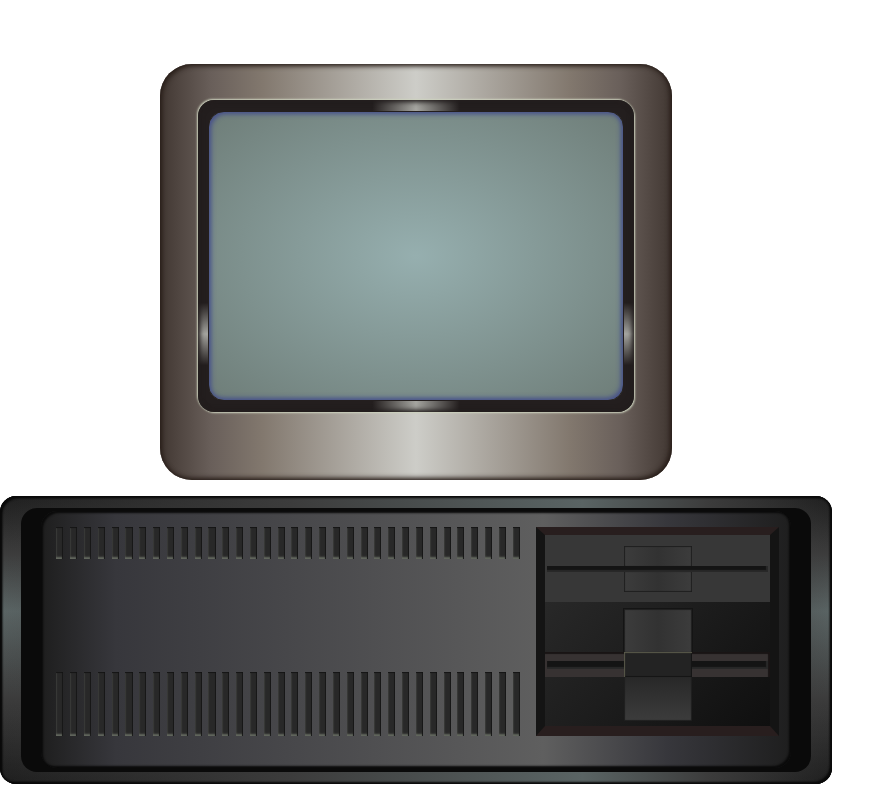
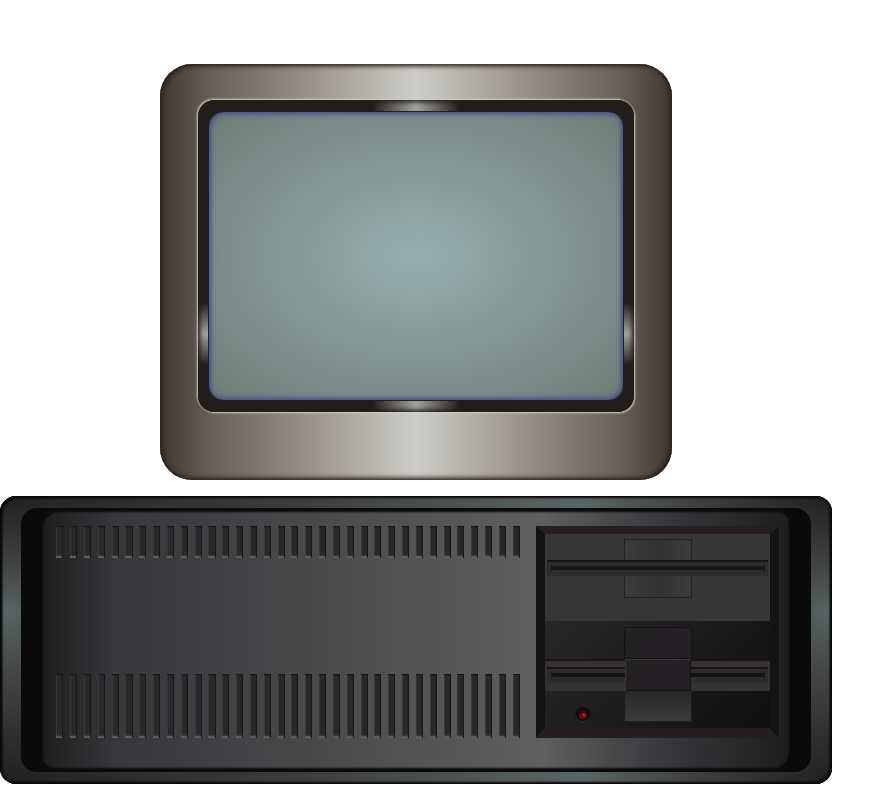
Before and after one commit to LMazouin/magic-number, a website: page index.html in a window 1280 px wide. Shown: the whole page, without its empty margins (0-895 px from the left). Drawn offline with Linux system fonts and the light colour scheme.

Commit message:
refining design

```diff
--- a/index.html
+++ b/index.html
@@ -92,18 +92,22 @@
           </section>
           <section class="box-right">
             <div class="disk-1">
-              <div class="slot-1"></div>
-              <div class="slot-1"></div>
-              <div class="slot-1"></div>
+              <div></div>
+              <div>
+                <div></div>
+              </div>
+              <div></div>
             </div>
             <div class="disk-2">
-              <div class="slot-2"></div>
-              <div class="slot-2">
-                <div></div>
-                <div></div>
-                <div></div>
+              <div></div>
+              <div>
+                <div>
+                  <div></div>
+                </div>
               </div>
-              <div class="slot-2"></div>
+              <div>
+                <div class="lamp"></div>
+              </div>
             </div>
           </section>
         </div>
--- a/style.css
+++ b/style.css
@@ -2,9 +2,12 @@ html {
 	font-size: 64px;
 }
 
+* {
+	margin: 0;
+	padding: 0;;
+}
+
 body {
-  margin: 0;
-  padding: 0;
 	font-family: monospace;
 	color: #FFF;;
 }
@@ -23,7 +26,7 @@ main {
 	width: 8rem;
 	height: 6.5rem;
   background: linear-gradient(to right, rgb(65,55,50), rgb(105,95,90), rgb(130, 120, 110) 20%, rgb(205,205,200), rgb(130,120,110) 80%, rgb(105,95,90), rgb(65,55,50));
-	box-shadow: inset 2px 2px 5px rgb(40,30,25), inset -2px -2Px 5px rgb(40,30,25);
+	box-shadow: inset 2px 2px 5px rgb(40,30,25), inset -2px -2px 5px rgb(40,30,25);
 	border-radius: 0.5rem;
 }
 
@@ -53,7 +56,7 @@ main {
 
 .screen {
 	margin: auto;
-	z-index: 2;;
+	z-index: 2;
 	height: 92%;
 	width: 95%;
 	background: radial-gradient(rgb(150,175,175), rgb(110,125,120));
@@ -93,8 +96,6 @@ main {
 	border-radius: 0.25rem;
 }
 
-
-
 .box-2 {
 	display: flex;
 	position: relative;
@@ -104,8 +105,6 @@ main {
 	height: 92%;;
 	background: rgb(10,10,10);
 	border-radius: 0.25rem;
-	/* box-shadow: inset 1px 1px 2px rgb(90,100,100), inset -1px -1px 2px rgb(90,100,100); */
-
 }
 
 .box-3 {
@@ -113,7 +112,7 @@ main {
 	position: relative;
 	margin: auto;
 	width: 95%;
-	height: 97%;
+	height: 98%;
 	background: linear-gradient(to left, rgb(30, 30, 30), rgb(55,55,60), rgb(95,95,95) 33%, rgb(55,55,60) 90%, rgb(30,30,30));
 	border-radius: 0.25rem;
 	box-shadow: inset 2px 2px 2px rgb(10,10,10), inset -2px -2px 2px rgb(10,10,10);
@@ -147,12 +146,11 @@ section div {
 }
 
 .box-right {
+	position: relative;
 	flex-direction: column;
-	justify-content: stretch;
 	width: 30%;
 	margin-top: 0.25rem;
 	margin-bottom: 0.5rem;
-	margin-left: 0;
 	margin-right: 0.1rem;
 	border-top: solid 8px rgb(40,30,30);
 	border-right: solid 9px rgb(20,20,20);
@@ -182,30 +180,33 @@ section div {
 	display: flex;
 	flex-direction: column;
 	align-items: center;
-	justify-content: center;
+	justify-content: flex-start;
 	width: 100%;
-	height: 35%;;
+	height: 45%;;
 	background: rgb(55,55,55);
 }
 
 .disk-1 div:nth-child(1) {
 	width: 30%;
-	height: 30%;
+	height: 25%;
+	margin-top: 2%;
 	background: linear-gradient(to right, rgb(60,60,60), rgb(50,50,50), rgb(60,60,60));
 	box-shadow: inset -1px 1px 1px rgb(30,30,30), inset 1px 0 1px rgb(30,30,30);
 
 }
 
 .disk-1 div:nth-child(2) {
+	position: relative;
+	display: flex;
 	width: 98%;
-	height: 10%;;
-	background: rgb(20,20,20);
-	box-shadow: inset -2px -2px 1px rgb(40,40,40);
+	height: 0.25rem;;
+	background: rgb(45,45,45);
+	box-shadow: inset 0 2px 1px rgb(25,20,20);
 }
 
 .disk-1 div:nth-child(3) {
 	width: 30%;
-	height: 30%;
+	height: 25%;
 	background: linear-gradient(to right, rgb(60,60,60), rgb(50,50,50), rgb(60,60,60));
 	box-shadow: inset -1px -1px 1px rgb(30,30,30), inset 1px 0px 1px rgb(30,30,30)
 }
@@ -216,58 +217,115 @@ section div {
 	align-items: center;
 	justify-content: center;
 	width: 100%;
-	height: 65%;
+	height: 55%;
 	background: linear-gradient(315deg, rgb(15,15,15), rgb(40,40,40));
 }
 
 .disk-2 > div:nth-child(1) {
 	width: 30%;
-	height: 35%;
-	background: linear-gradient(to right, rgb(60,60,60), rgb(50,50,50), rgb(60,60,60));
-	box-shadow: inset -1px 1px 1px rgb(30,30,30), inset 1px 0 1px rgb(30,30,30);
-	border-top: solid 1px rgb(20,20,20);
-	border-left: solid 1px rgb(20,20,20);
-	border-right: solid 1px rgb(20,20,20);
+	height: 30%;
+	background: linear-gradient(315deg, rgb(40,30,40), rgb(35,35,35));
+	box-shadow: inset 1px 1px 1px rgb(20,20,20), inset -1px -1px 1px rgb(20,20,20);
+	border: solid 1px rgb(2à,20,20);
 }
 
 .disk-2 > div:nth-child(2) {
 	display: flex;
 	align-items: center;
 	width: 100%;
-	height: 20%;;
+	height: 0.5rem;;
 	background: rgb(55,50,50);
-	box-shadow: inset -2px 2px 1px rgb(25,20,20);
+	box-shadow: inset 0 2px 1px rgb(25,20,20);
 }
 
 .disk-2 > div:nth-child(3) {
 	width: 30%;
-	height: 35%;
+	height: 30%;
 	background: linear-gradient(to bottom, rgb(40,40,40), rgb(60,60,60));
-	box-shadow: inset -1px -1px 1px rgb(30,30,30), inset 1px 0px 1px rgb(30,30,30)
+	box-shadow: inset -1px -1px 1px rgb(30,30,30), inset 1px 0 1px rgb(30,30,30);
 }
 
-.disk-2 > div:nth-child(2) > div:nth-child(1) {
-	margin-right: 0;
-	width: 34%;
-	height: 30%;;
-	background: rgb(20,20,20);
-	box-shadow: inset 0 -2px 1px rgb(40,40,40);
+.disk-2 > div:nth-child(2) > div {
+	position: relative;
+	display: flex;
+	justify-content: center;
+	align-items: center;
+	z-index: 1;
+	width: 98%;
+	height: 0.25rem;;
+	background: rgb(45,45,45);
+	box-shadow: inset 0 2px 1px rgb(25,20,20);
 
 }
 
-.disk-2 > div:nth-child(2) > div:nth-child(2) {
-	margin: 0;
-	width: 30%;
-	height: 100%;;
-	background: rgb(35,35,35);
-	box-shadow: inset 1px 1px 1px rgb(90,90,75), inset -1px -1px 1px rgb(20,20,20);
-
+.disk-2 > div:nth-child(2) > div > div, .disk-1 > div:nth-child(2) >div {
+	position: absolute;
+	top: 0;
+	left: 0;
+	bottom: 0;
+	right: 0;
+	margin: auto;
+	width: 95%;
+	height: 0.0625rem;
+	background: rgb(20,20,20);
+	border-top: solid 2px rgb(45, 45, 45);
+	border-bottom: solid 2px rgb(45, 45, 45);
+	border-left: solid 2px rgb(25, 25, 25);
+	border-right: solid 2px rgb(25, 25, 25);
 }
 
-.disk-2 > div:nth-child(2) > div:nth-child(3) {
-	margin-left: 0;
-	width: 34%;
-	height: 30%;;
-	background: rgb(20,20,20);
-	box-shadow: inset -2px -2px 1px rgb(40,40,40);
+.disk-2 > div:nth-child(2) > div::after {
+	content: "";
+	position: absolute;
+	margin: auto;
+	top: 0;
+	left: 0;
+	bottom: 0;
+	right: 0;
+	z-index: 1;
+	width: 30%;
+	height: 0.5rem;;
+	background: linear-gradient(315deg, rgb(40,30,40), rgb(35,35,35));
+	box-shadow: inset 1px 1px 1px rgb(60,55,50), inset -1px -1px 1px rgb(20,20,20);
 }
+
+.lamp {
+	position: relative;
+	right: 110%;
+	top: 50%;
+	width: 0.25rem;
+	height: 0.25rem;
+	border-radius: 50%;
+	background: rgb(15,15,15);
+	box-shadow: inset 0 -2px 1px rgb(40,40,40);
+}
+
+.lamp::after {
+	content: "";
+	position: absolute;
+	top: 0;
+	left: 0;
+	bottom: 0;
+	right: 0;
+	margin: auto;
+	width: 0.125rem;
+	height: 0.125rem;
+	border-radius: inherit;
+	background: rgb(115,10,15);
+	box-shadow: inset 0 2px 1px rgb(70,0,15);
+}
+
+.lamp::before {
+	content: "";
+	position: absolute;
+	top: 10%;
+	left: 5%;
+	bottom: 0;
+	right: 0;
+	z-index: 2;
+	margin: auto;
+	width: 0.03125rem;
+	height: 0.03125rem;
+	border-radius: inherit;
+	background: rgb(160,90,100);
+}
```
